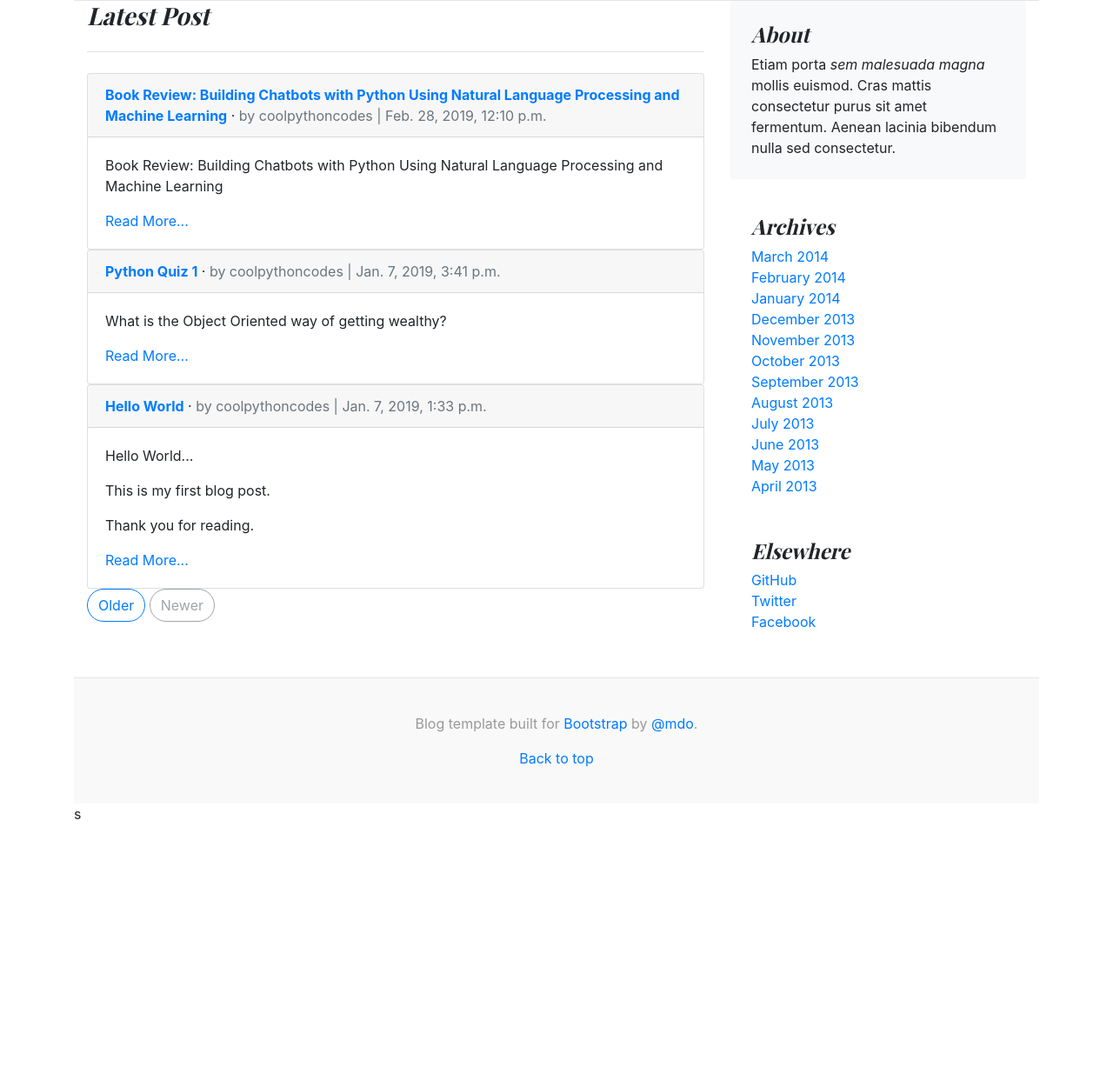
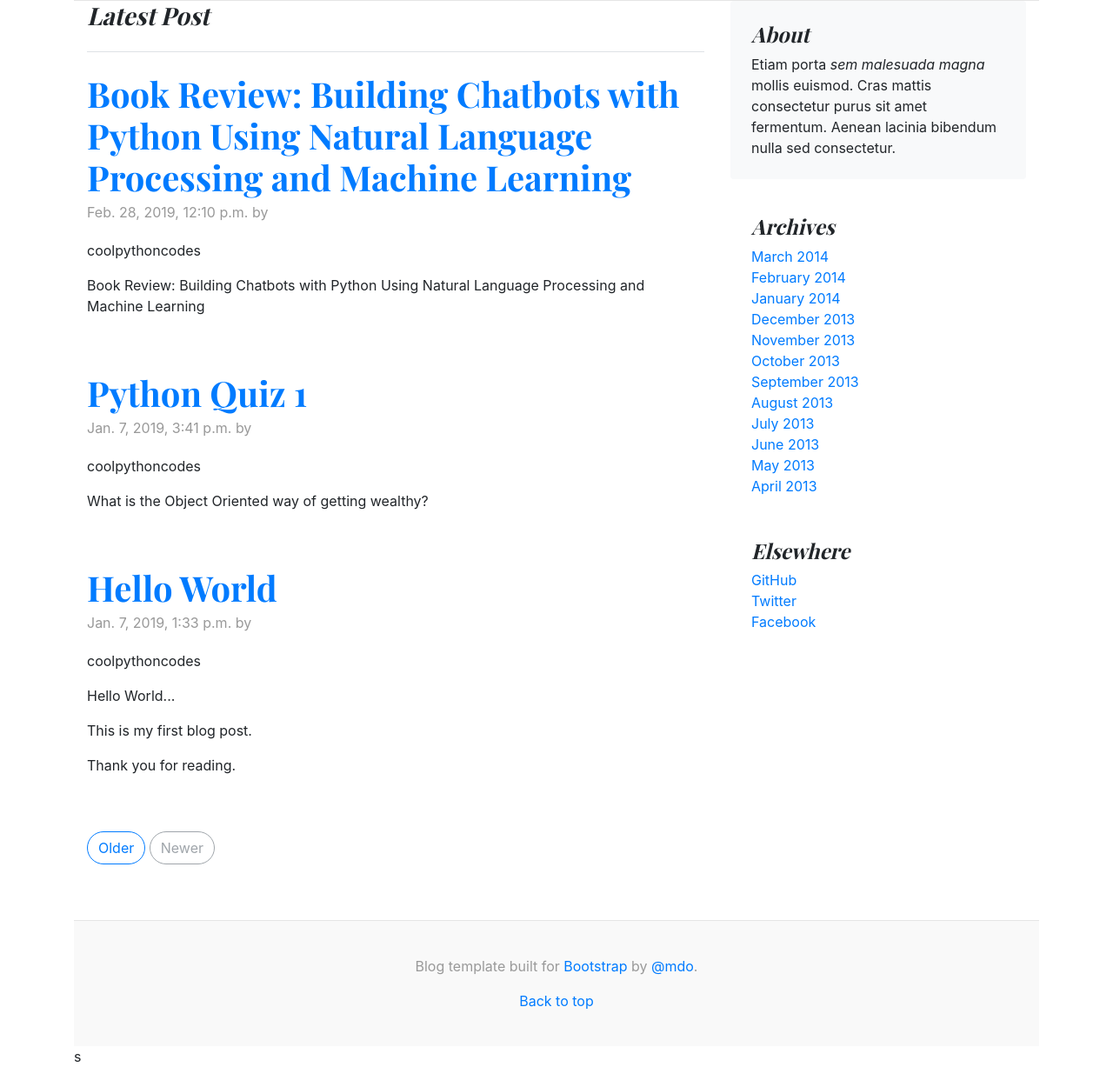
Before and after one commit to coolpythoncodes/blog, a Django app: page / in a window 1280 px wide. Shown: the part 68-1295 px from the top of the page at 87% size. Before the commit the page ends 1010 px from the top, so only its background shows below. Run offline with Django 3.2, Linux system fonts and the light colour scheme; data comes from the database, SQL or seed files in the repository; some libraries are stand-ins or nearby versions.

Commit message:
changed the look of the blog

```diff
--- a/template/home.html
+++ b/template/home.html
@@ -1,27 +1,25 @@
 {% extends "base.html" %}
-<!--title blog -->
-{%block title%}Python Quiz Blog | Home{%endblock%}
+{% block title %}Python Quiz | home{% endblock title %}
+{% block page_title %} Latest Post {% endblock page_title %}
 
-<!-- Blog Content-->
-{%block content%}
-   {% for post in object_list %}
-        <div class="card">
-            <div class="card-header">
-                <span class="font-weight-bold"><a  href="{{ post.get_absolute_url }}">{{ post.title }}</a></span> &middot;
-                <span class="text-muted">by {{post.author}} | {{post.date}}</span>
-            </div>
-            <div class="card-body">
-                {{post.body|linebreaks}}
-                <a href="{{ post.get_absolute_url }}">Read More...</a>
-            </div>
-            {% if user.is_authenticated %}
-            <div class="card-footer text-center text-muted">
-                <a href="{% url 'post_update' post.pk %}">Edit</a> | <a href="{% url 'post_delete' post.pk %}">Delete</a>
-            </div>
-            {% endif %}
 
-        </div>
+{% block content %}
 
-    {% endfor %}
 
-{%endblock content%}
+{% for post in object_list %}
+
+<div class="blog-post">
+    <h2 class="blog-post-title"><a style="text-decoration:none" href="{{post.get_absolute_url}}">{{ post.title }}</a>  </h2>
+    <p class="blog-post-meta"> {{post.date}} by <blockquote> {{post.author}} </blockquote> </p>
+    <p> {{post.body|linebreaks}} </p>
+
+  </div><!-- /.blog-post -->
+
+
+
+
+
+{% endfor %}
+
+
+{% endblock content %}
```
